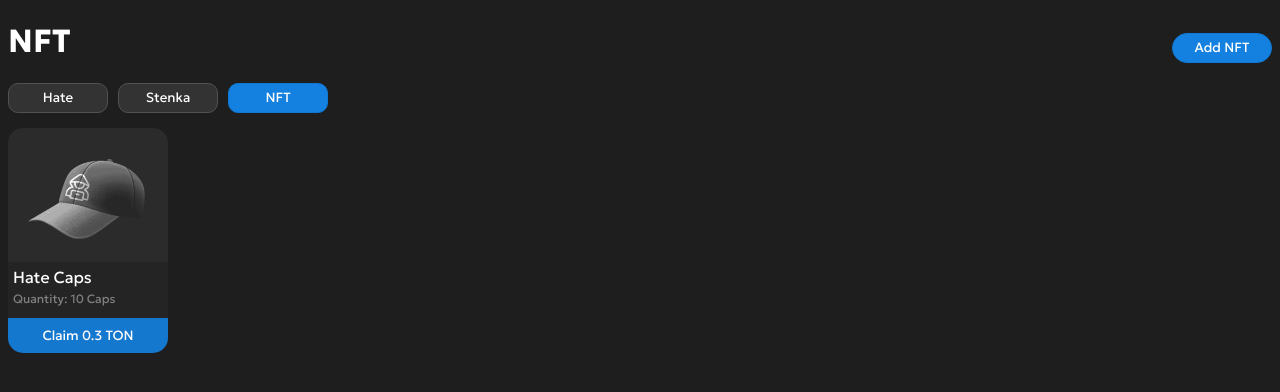
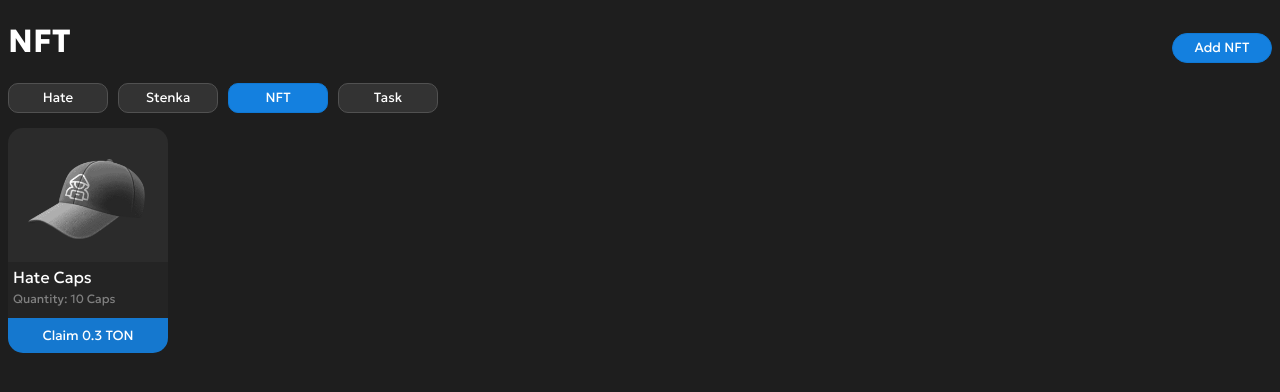
Before and after one commit to MatveyVue/hateusers, a Vue app: page /nft in a window 1280 px wide. Shown: the top 392 px of the page. Built offline with nearby package versions, Linux system fonts and the light colour scheme; a web font is replaced by a local one.

Commit message:
Update NftView.vue

```diff
--- a/src/views/NftView.vue
+++ b/src/views/NftView.vue
@@ -3,6 +3,7 @@
 <a href="https://t.me/haterusers">
    <button class="add">Add NFT</button>
 </a>
+<div style="overflow-x: scroll; display: flex;">
 <RouterLink to="home">
     <button class="hate">Hate</button>
 </RouterLink>
@@ -12,6 +13,10 @@
 <RouterLink to="nft">
     <button class="nft">NFT</button>
 </RouterLink>
+<RouterLink to="task">
+    <button class="task">Task</button>
+</RouterLink>
+</div>
 
 <div class="nftcont">
     <img src="../components/cap.png" width="170px" style="margin-top: -20px; margin-left: -5px;">
@@ -109,4 +114,15 @@ body {
     float: right;
     margin-top: -50px;
 }
+
+.task {
+    background-color: #333333;
+    border: 0.5px solid #515151;
+    width: 100px;
+    height: 30px;
+    border-radius: 10px;
+    font-family: Geologica;
+    color: white;
+    margin-left: 10px;
+}
 </style>
```
Lines whose indentation alone changed are shown as unchanged.
